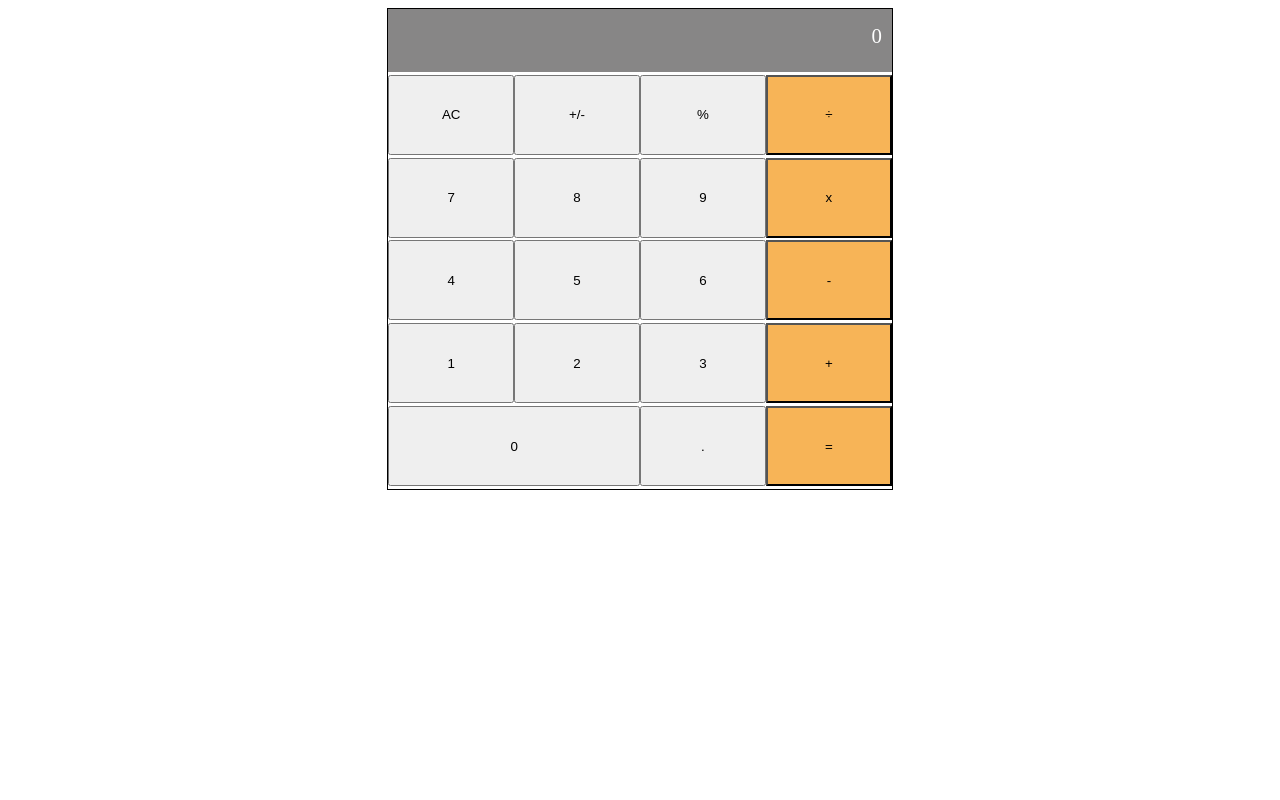
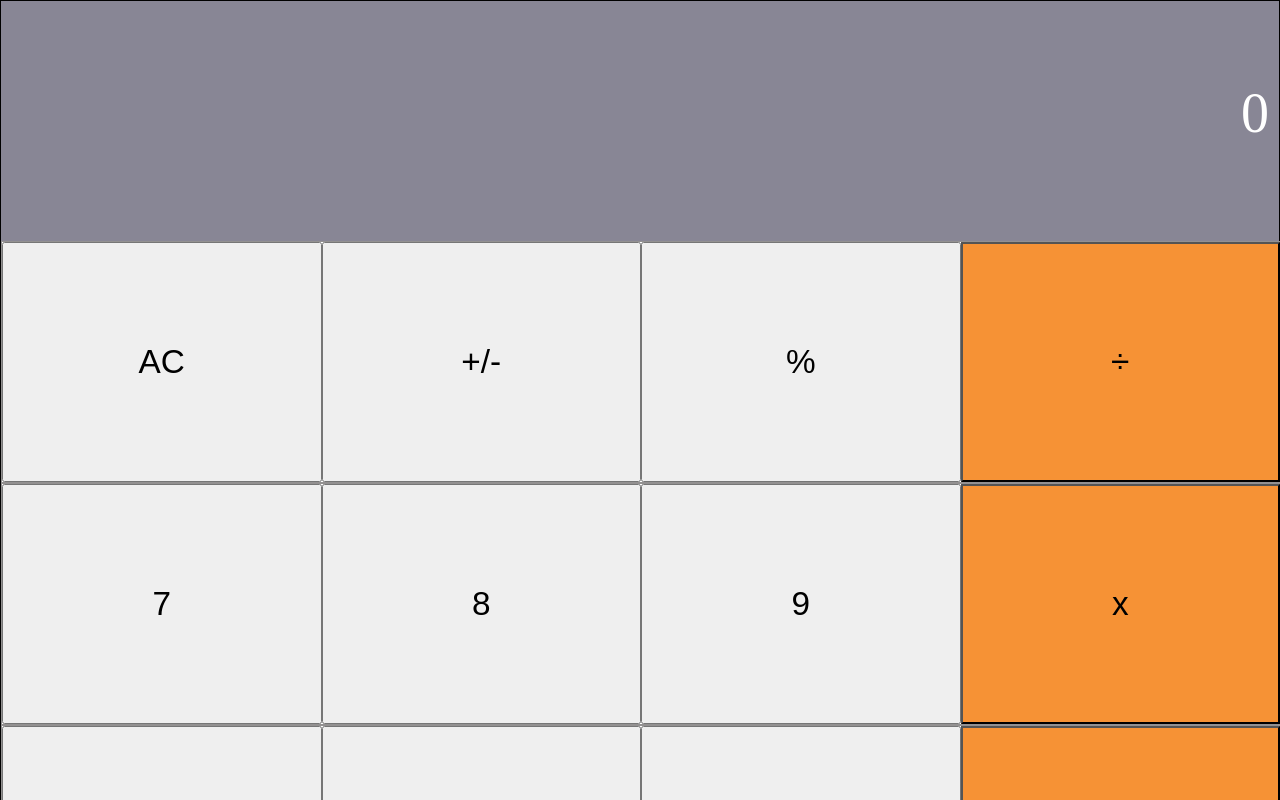
Before and after one commit to digia3d/Math-Magic, a React (Create React App) app: page / in a window 1280 px wide. Shown: the top 800 px of the page. Built offline with nearby package versions, Linux system fonts and the light colour scheme.

Commit message:
Add changes that reviewer sugested

```diff
--- a/src/App.js
+++ b/src/App.js
@@ -1,12 +1,15 @@
 import React from 'react';
 import Calculator from './components/Calculator';
 
-function App() {
-  return (
-    <div className="App">
-      <Calculator />
-    </div>
-  );
+// eslint-disable-next-line react/prefer-stateless-function
+class App extends React.Component {
+  render() {
+    return (
+      <div className="calculator">
+        <Calculator />
+      </div>
+    );
+  }
 }
 
 export default App;
--- a/src/components/Calculator.css
+++ b/src/components/Calculator.css
@@ -1,39 +1,51 @@
 /* stylelint-disable no-missing-end-of-source-newline */
+* {
+  margin: 0;
+  padding: 0;
+}
+
 .calculator-cont {
   display: grid;
-  margin-left: 30%;
-  margin-right: 30%;
   border: 1px solid black;
-  height: 60vh;
+  height: 962px;
 }
 
 .result {
-  height: 6vh;
-  background-color: rgb(135, 134, 134);
   text-align: right;
   color: white;
-  font-size: 1.3em;
+  font-size: 3.5em;
   margin: 0;
-  padding-top: 15px;
+  padding-top: 10vh;
   padding-right: 10px;
+  background-color: rgb(136, 134, 149);
+  height: 20vh;
+}
+
+.results {
+  margin: 0;
 }
 
 .button {
   display: flex;
   width: 100%;
+  margin-top: 0;
+  height: 30vh;
+  border: 1px solid rgb(147, 145, 145);
+}
+
+span {
+  font-size: 2.5em;
 }
 
 .btn-opr,
 .btn-opr-right {
   width: 25%;
-  height: 10vh;
 }
 
 .btn-opr-right {
-  background-color: rgb(247, 180, 87);
+  background-color: rgb(246, 146, 53);
 }
 
 .btn-opr-zero {
   width: 50%;
-  height: 10vh;
 }
--- a/src/components/Calculator.js
+++ b/src/components/Calculator.js
@@ -10,33 +10,33 @@ class Calculator extends React.Component {
           <p className="result">0</p>
         </div>
         <div className="button">
-          <button className="btn-opr" type="button">AC</button>
-          <button className="btn-opr" type="button">+/-</button>
-          <button className="btn-opr" type="button">%</button>
-          <button className="btn-opr-right" type="button">÷</button>
+          <button className="btn-opr" type="button"><span>AC</span></button>
+          <button className="btn-opr" type="button"><span>+/-</span></button>
+          <button className="btn-opr" type="button"><span>%</span></button>
+          <button className="btn-opr-right" type="button"><span>÷</span></button>
         </div>
         <div className="button">
-          <button className="btn-opr" type="button">7</button>
-          <button className="btn-opr" type="button">8</button>
-          <button className="btn-opr" type="button">9</button>
-          <button className="btn-opr-right" type="button">x</button>
+          <button className="btn-opr" type="button"><span>7</span></button>
+          <button className="btn-opr" type="button"><span>8</span></button>
+          <button className="btn-opr" type="button"><span>9</span></button>
+          <button className="btn-opr-right" type="button"><span>x</span></button>
         </div>
         <div className="button">
-          <button className="btn-opr" type="button">4</button>
-          <button className="btn-opr" type="button">5</button>
-          <button className="btn-opr" type="button">6</button>
-          <button className="btn-opr-right" type="button">-</button>
+          <button className="btn-opr" type="button"><span>4</span></button>
+          <button className="btn-opr" type="button"><span>5</span></button>
+          <button className="btn-opr" type="button"><span>6</span></button>
+          <button className="btn-opr-right" type="button"><span>-</span></button>
         </div>
         <div className="button">
-          <button className="btn-opr" type="button">1</button>
-          <button className="btn-opr" type="button">2</button>
-          <button className="btn-opr" type="button">3</button>
-          <button className="btn-opr-right" type="button">+</button>
+          <button className="btn-opr" type="button"><span>1</span></button>
+          <button className="btn-opr" type="button"><span>2</span></button>
+          <button className="btn-opr" type="button"><span>3</span></button>
+          <button className="btn-opr-right" type="button"><span>+</span></button>
         </div>
         <div className="button">
-          <button className="btn-opr-zero" type="button">0</button>
-          <button className="btn-opr" type="button">.</button>
-          <button className="btn-opr-right" type="button">=</button>
+          <button className="btn-opr-zero" type="button"><span>0</span></button>
+          <button className="btn-opr" type="button"><span>.</span></button>
+          <button className="btn-opr-right" type="button"><span>=</span></button>
         </div>
 
       </div>
```
